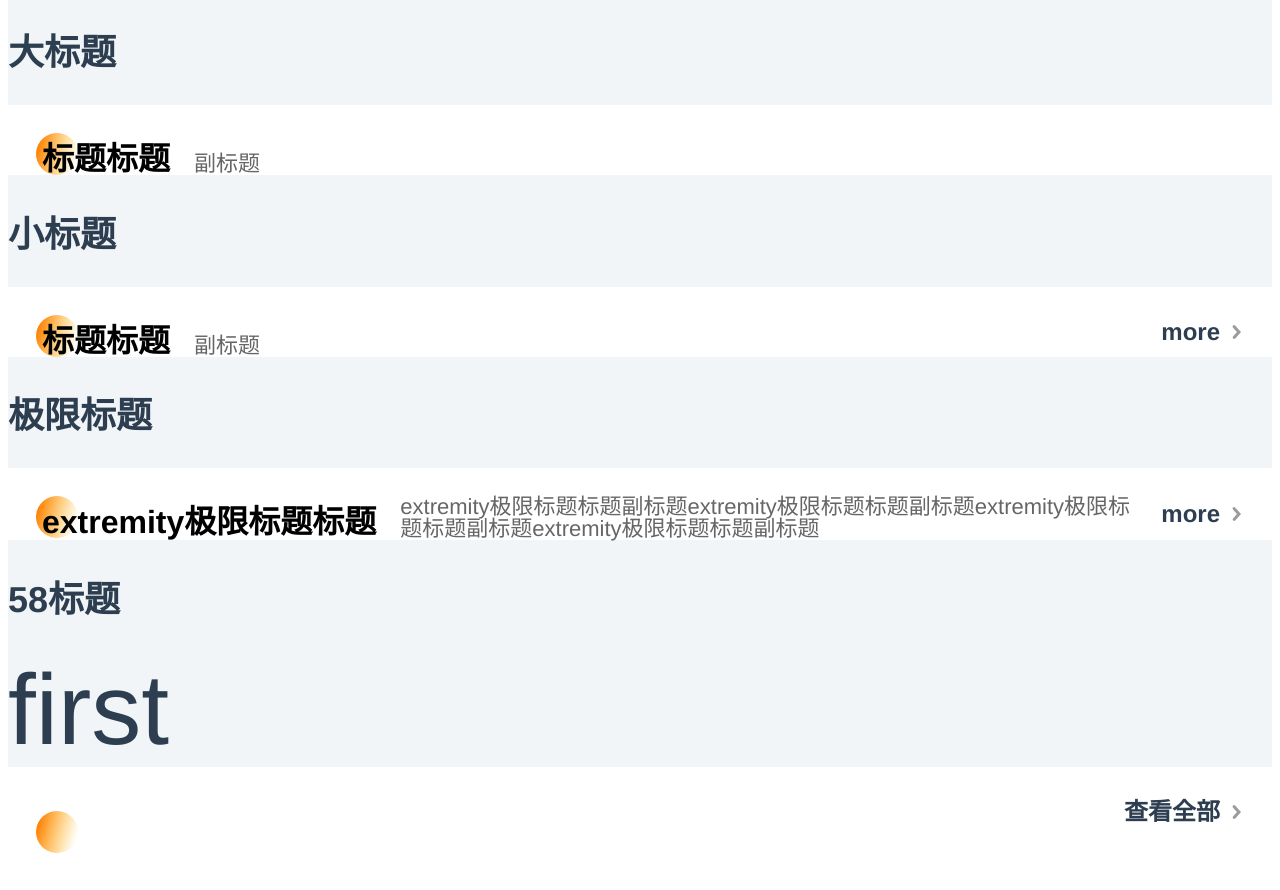
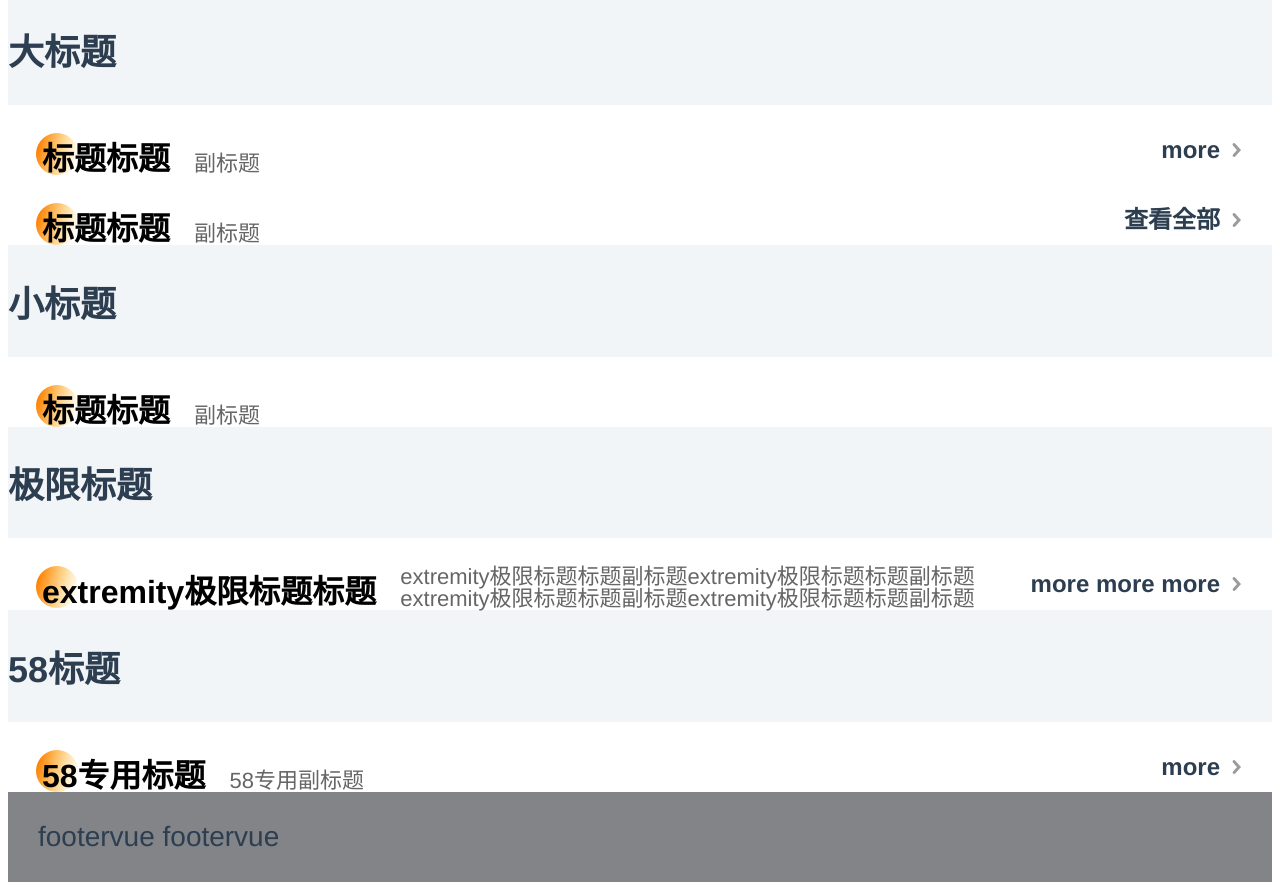
Before and after one commit to feigebaobei/oasiscare, a Vue app: page /#/titleArea in a window 1280 px wide. Shown: the part 520-1410 px from the top of the page. Before the commit the page ends 1373 px from the top, so only its background shows below. Built offline with nearby package versions, Linux system fonts and the light colour scheme.

Commit message:
进一步完善开发时的测试环境

```diff
--- a/config/index.js
+++ b/config/index.js
@@ -13,7 +13,8 @@ module.exports = {
     proxyTable: {},
 
     // Various Dev Server settings
-    host: 'localhost', // can be overwritten by process.env.HOST
+    // host: 'localhost', // can be overwritten by process.env.HOST
+    host: '0.0.0.0', // can be overwritten by process.env.HOST
     port: 8080, // can be overwritten by process.env.PORT, if port is in use, a free one will be determined
     autoOpenBrowser: false,
     errorOverlay: true,
--- a/src/App.vue
+++ b/src/App.vue
@@ -8,13 +8,18 @@
     <div class="content">
       <router-view/>
     </div>
+    <footervue></footervue>
     <!-- <router-view/> -->
   </div>
 </template>
 
 <script>
+import footervue from '@/components/footervue.vue'
 export default {
-  name: 'App'
+  name: 'App',
+  components: {
+    footervue
+  }
 }
 </script>
 
--- a/src/components/demo/titleArea.vue
+++ b/src/components/demo/titleArea.vue
@@ -2,20 +2,20 @@
   <div class="titleArea">
     titleArea
     <h2>大标题</h2>
-    <title-area :title="big.title" :subTitle="big.subTitle" :hasMore="false" :eventTypeMore="'s'" @s="ss"></title-area>
+    <title-area :title="big.title" :subTitle="big.subTitle" :moreText="big.moreText" :eventTypeMore="'s'" @s="ss"></title-area>
+    <title-area :title="big.title" :subTitle="big.subTitle":eventTypeMore="'s'" @s="ss"></title-area>
     <h2>小标题</h2>
-    <title-area :title="small.title" :subTitle="small.subTitle" :moreText="small.moreText" :eventTypeMore="'s'" @s="ss"></title-area>
+    <title-area :title="small.title" :subTitle="small.subTitle" :hasMore="false" :eventTypeMore="'s'" @s="ss"></title-area>
     <h2>极限标题</h2>
     <title-area :title="extremity.title" :subTitle="extremity.subTitle" :moreText="extremity.moreText" :eventTypeMore="'s'" @s="ss"></title-area>
     <h2>58标题</h2>
-    <first></first>
-    <five-eight></five-eight>
+    <five-eight :title="five.title" :subTitle="five.subTitle" :moreText="five.moreText"></five-eight>
     <!-- <five-eight :title="five.title" :subTitle="five.subTitle" :moreText="five.moreText" :eventTypeMore="'s'" @s="ss"></five-eight> -->
   </div>
 </template>
 
 <script>
-import {titleArea, first, fiveEight} from '@/components/oasiscare'
+import {titleArea, fiveEight} from '@/components/oasiscare'
 export default {
   props: {},
   data () {
@@ -28,12 +28,12 @@ export default {
       small: {
         title: '标题标题',
         subTitle: '副标题',
-        moreText: 'more'
+        moreText: ''
       },
       extremity: {
         title: 'extremity极限标题标题',
         subTitle: 'extremity极限标题标题副标题extremity极限标题标题副标题extremity极限标题标题副标题extremity极限标题标题副标题',
-        moreText: 'more'
+        moreText: 'more more more'
       },
       five: {
         title: '58专用标题',
@@ -46,7 +46,6 @@ export default {
   },
   components: {
     titleArea,
-    first,
     fiveEight
   },
   methods: {
```
